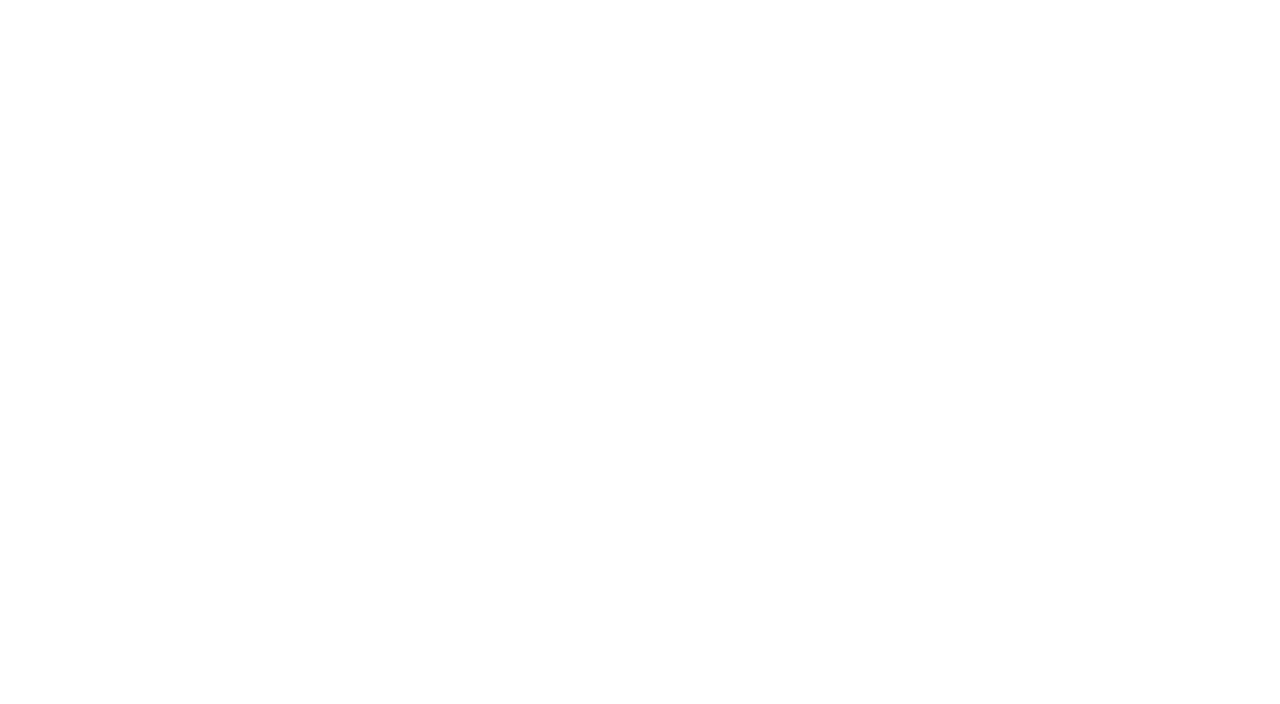
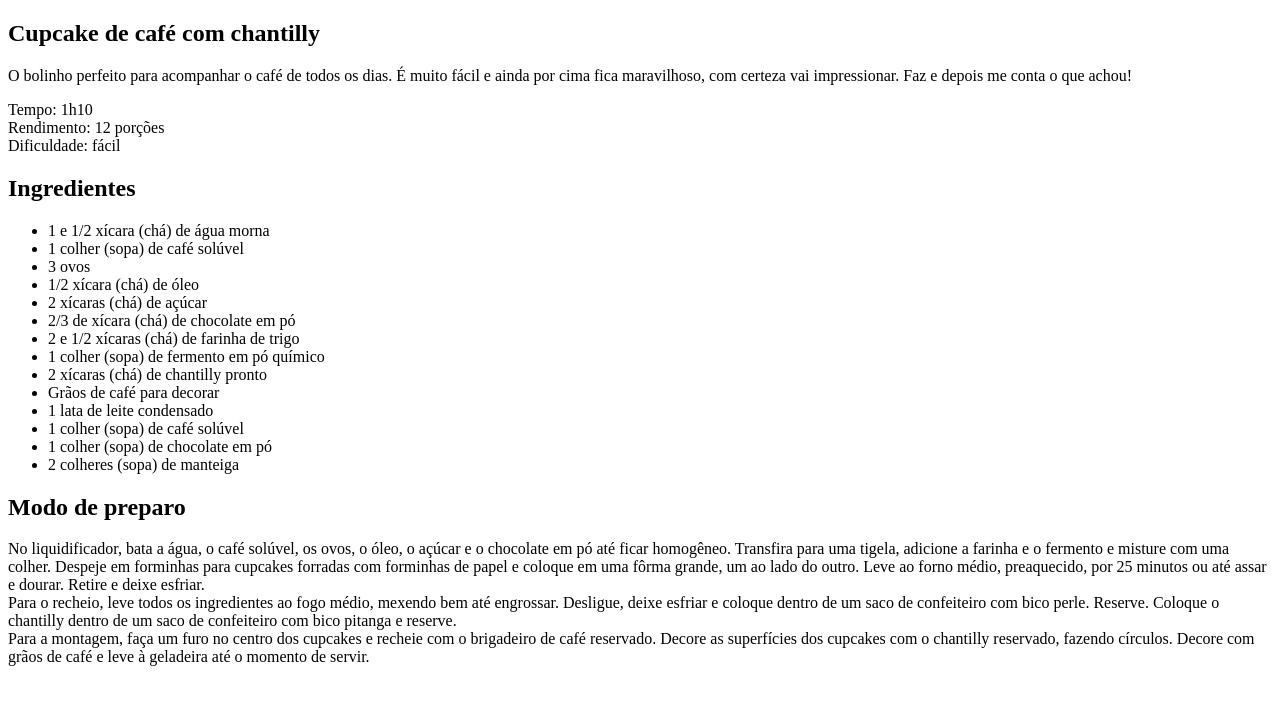
Before and after one commit to Jose6348/Projeto1_formacao_fullStack, a plain HTML site: page index.html in a window 1280 px wide. Drawn offline with Linux system fonts and the light colour scheme.

Commit message:
estrutura html

```diff
--- a/index.html
+++ b/index.html
@@ -1,11 +1,69 @@
 <!DOCTYPE html>
 <html lang="pt-br">
+
 <head>
     <meta charset="UTF-8">
     <meta name="viewport" content="width=device-width, initial-scale=1.0">
     <title>Página de receitas</title>
 </head>
+
 <body>
+    <div id="page">
+        <main>
+            <section id="about">
+                <h1>
+                    Cupcake de café com chantilly
+                </h1>
+                <p>
+                    O bolinho perfeito para acompanhar o café de todos os dias. É muito fácil e ainda por cima fica
+                    maravilhoso, com certeza vai impressionar. Faz e depois me conta o que achou!
+                </p>
+                <p>
+                    Tempo: 1h10 <br>
+
+                    Rendimento: 12 porções <br>
+
+                    Dificuldade: fácil
+                </p>
+            </section>
+            <section id="ingredients">
+                <h2>Ingredientes</h2>
+                <ul>
+                    <li>1 e 1/2 xícara (chá) de água morna</li>
+                    <li>1 colher (sopa) de café solúvel</li>
+                    <li>3 ovos</li>
+                    <li>1/2 xícara (chá) de óleo</li>
+                    <li>2 xícaras (chá) de açúcar</li>
+                    <li>2/3 de xícara (chá) de chocolate em pó</li>
+                    <li>2 e 1/2 xícaras (chá) de farinha de trigo</li>
+                    <li>1 colher (sopa) de fermento em pó químico</li>
+                    <li>2 xícaras (chá) de chantilly pronto</li>
+                    <li>Grãos de café para decorar</li>
+                    <li>1 lata de leite condensado</li>
+                    <li>1 colher (sopa) de café solúvel</li>
+                    <li>1 colher (sopa) de chocolate em pó</li>
+                    <li>2 colheres (sopa) de manteiga</li>
+                </ul>
+            </section>
+            <section id="preparation">
+                <h2>Modo de preparo</h2>
+                <p>
+                    No liquidificador, bata a água, o café solúvel, os ovos, o óleo, o açúcar e o chocolate em pó até
+                    ficar homogêneo. Transfira para uma tigela, adicione a farinha e o fermento e misture com uma
+                    colher. Despeje em forminhas para cupcakes forradas com forminhas de papel e coloque em uma fôrma
+                    grande, um ao lado do outro. Leve ao forno médio, preaquecido, por 25 minutos ou até assar e dourar.
+                    Retire e deixe esfriar. <br>
+                    Para o recheio, leve todos os ingredientes ao fogo médio, mexendo bem até engrossar. Desligue, deixe
+                    esfriar e coloque dentro de um saco de confeiteiro com bico perle. Reserve. Coloque o chantilly
+                    dentro de um saco de confeiteiro com bico pitanga e reserve. <br>
+                    Para a montagem, faça um furo no centro dos cupcakes e recheie com o brigadeiro de café reservado.
+                    Decore as superfícies dos cupcakes com o chantilly reservado, fazendo círculos. Decore com grãos de
+                    café e leve à geladeira até o momento de servir.
+                </p>
+            </section>
+        </main>
+    </div>
 
 </body>
+
 </html>
```
